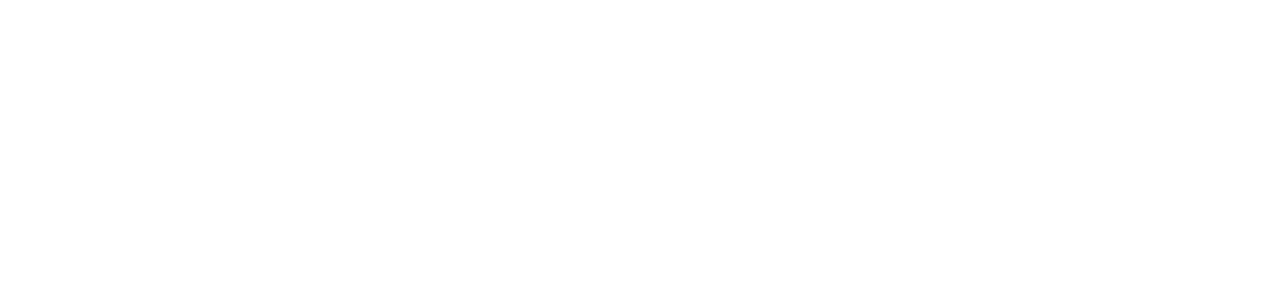
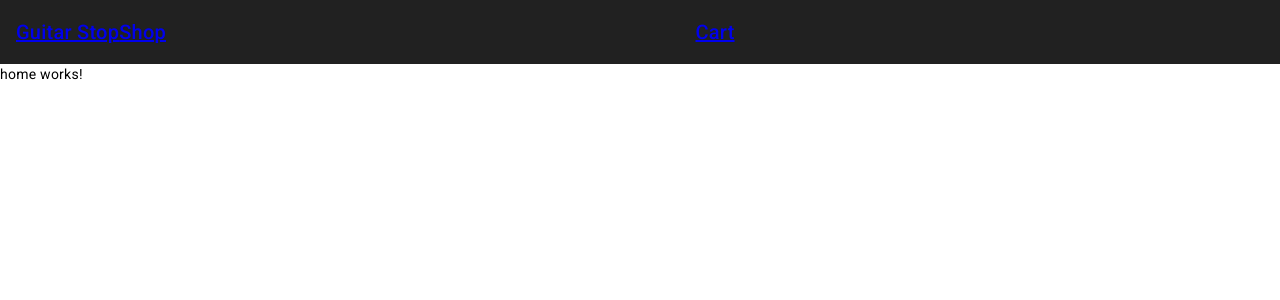
Before and after one commit to Luis-Matute/Guitar-Stop, an Angular app: page / in a window 1280 px wide. Shown: the top 300 px of the page. Built offline with nearby package versions, Linux system fonts and the light colour scheme.

Commit message:
Added routing logic and a tool bar

```diff
--- a/angular.json
+++ b/angular.json
@@ -25,6 +25,7 @@
               "src/assets"
             ],
             "styles": [
+              "@angular/material/prebuilt-themes/pink-bluegrey.css",
               "src/styles.css"
             ],
             "scripts": []
@@ -87,6 +88,7 @@
               "src/assets"
             ],
             "styles": [
+              "@angular/material/prebuilt-themes/pink-bluegrey.css",
               "src/styles.css"
             ],
             "scripts": []
--- a/package.json
+++ b/package.json
@@ -11,10 +11,12 @@
   "private": true,
   "dependencies": {
     "@angular/animations": "^16.2.0",
+    "@angular/cdk": "^16.2.12",
     "@angular/common": "^16.2.0",
     "@angular/compiler": "^16.2.0",
     "@angular/core": "^16.2.0",
     "@angular/forms": "^16.2.0",
+    "@angular/material": "^16.2.12",
     "@angular/platform-browser": "^16.2.0",
     "@angular/platform-browser-dynamic": "^16.2.0",
     "@angular/router": "^16.2.0",
--- a/src/app/app-routing.module.ts
+++ b/src/app/app-routing.module.ts
@@ -1,7 +1,19 @@
 import { NgModule } from '@angular/core';
 import { RouterModule, Routes } from '@angular/router';
+import { ProductListComponent } from './shopping/product-list/product-list.component';
+import { ProductDetailsComponent } from './shopping/product-details/product-details.component';
+import { CartComponent } from './cart/cart/cart.component';
+import { CheckoutComponent } from './checkout/checkout/checkout.component';
+import { HomeComponent } from './home/home.component';
 
-const routes: Routes = [];
+
+const routes: Routes = [
+  {path: '', component: HomeComponent},
+  {path: 'shop', component: ProductListComponent},
+  {path: 'details/:id', component: ProductDetailsComponent},
+  {path: 'cart', component: CartComponent},
+  {path: 'checkout', component: CheckoutComponent}
+];
 
 @NgModule({
   imports: [RouterModule.forRoot(routes)],
--- a/src/app/app.component.css
+++ b/src/app/app.component.css
@@ -0,0 +1,3 @@
+.example-spacer {
+    flex: 1 1 auto;
+}
--- a/src/app/app.component.html
+++ b/src/app/app.component.html
@@ -1 +1,9 @@
+<mat-toolbar>
+    <mat-toolbar-row>
+        <a href="/">Guitar Stop</a>
+        <a class="example-spacer" href="/shop" mat-button>Shop</a>
+        <a class="example-spacer" href='/cart' mat-button>Cart</a>
+    </mat-toolbar-row>
+</mat-toolbar>
+
 <router-outlet></router-outlet>
--- /dev/null
+++ b/src/app/home/home.component.html
@@ -0,0 +1 @@
+<p>home works!</p>
--- a/src/index.html
+++ b/src/index.html
@@ -6,8 +6,11 @@
   <base href="/">
   <meta name="viewport" content="width=device-width, initial-scale=1">
   <link rel="icon" type="image/x-icon" href="favicon.ico">
+  <link rel="preconnect" href="https://fonts.gstatic.com">
+  <link href="https://fonts.googleapis.com/css2?family=Roboto:wght@300;400;500&display=swap" rel="stylesheet">
+  <link href="https://fonts.googleapis.com/icon?family=Material+Icons" rel="stylesheet">
 </head>
-<body>
+<body class="mat-typography">
   <app-root></app-root>
 </body>
 </html>
--- a/src/styles.css
+++ b/src/styles.css
@@ -1 +1,4 @@
 /* You can add global styles to this file, and also import other style files */
+
+html, body { height: 100%; }
+body { margin: 0; font-family: Roboto, "Helvetica Neue", sans-serif; }
```
Also changed, not shown: src/app/app.module.ts (+9 -2 lines), src/app/home/home.component.ts (added, +10 -0 lines), src/app/home/home.component.css (added), 2 other files (tests, documents, lock files or other folders).
